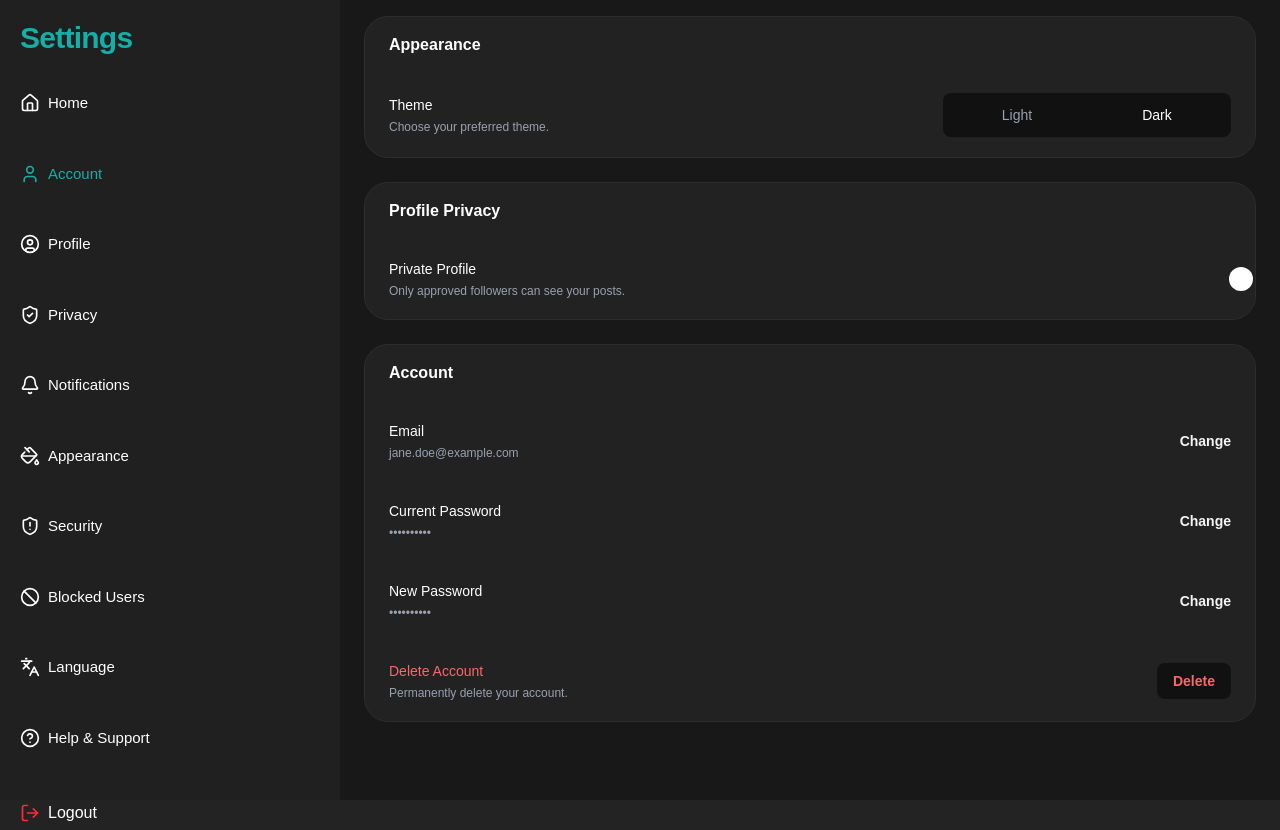
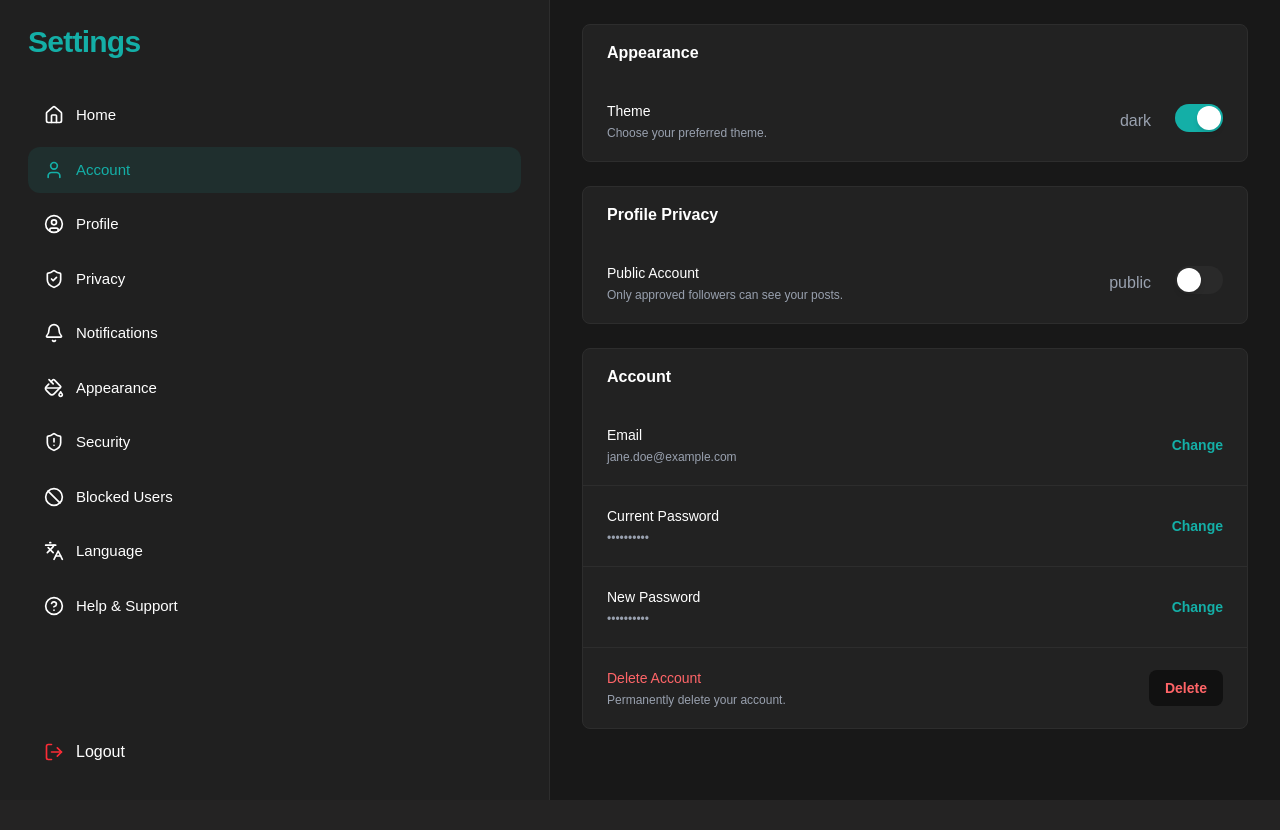
Before and after one commit to Astra-max/social-app, a Next.js app in the folder front-end/: page /view/Settings in a window 1280 px wide. After the commit the page ends 800 px from the top, so only its background shows below. Built offline with nearby package versions, Linux system fonts and the light colour scheme; no server answers.

Commit message:
proto: temp work

```diff
--- a/front-end/app/globals.css
+++ b/front-end/app/globals.css
@@ -3,7 +3,7 @@
 :root {
   --background: #242323;
   --fade-background: #1b1a1a;
-  --foreground: #f5f4f4;
+  --foreground: #14afa7f5f4f4;
   --primary-theme: #14afa7;
 }
 
--- a/front-end/app/view/Settings/settings.tsx
+++ b/front-end/app/view/Settings/settings.tsx
@@ -15,6 +15,7 @@ import {
   LogOut,
 } from "lucide-react";
 import { useRouter } from "next/navigation";
+import Toggle from "@/components/ui/toggle";
 
 const TABS = [
   { id: "home", label: "Home", icon: Home },
@@ -29,26 +30,24 @@ const TABS = [
   { id: "help", label: "Help & Support", icon: HelpCircle },
 ] as const;
 
-const tabButtonClass = (active: boolean) =>
-  active ? "text-[#14afa7] font-bold" : "text-white";
-
 export default function SettingsPage() {
   const [activeTab, setActiveTab] = useState("account");
-  const [theme, setTheme] = useState<"light" | "dark">("dark");
-  const [privateProfile, setPrivateProfile] = useState(true);
+  const [toggleTheme, setToggleTheme] = useState(true);
+  const [checked1, setChecked1] = useState<boolean>(false)
 
   const router = useRouter();
 
   return (
-    <div className="w-full h-screen bg-[#181818]">
-      <div className="grid h-full grid-cols-1 sm:grid-cols-[340px_1fr]">
+    <div className="h-screen w-full bg-[#181818]">
+      <div className="grid h-full grid-cols-1 lg:grid-cols-[550px_1fr]">
+
         {/* Sidebar */}
-        <nav className="flex h-full min-h-screen flex-col bg-[#202020] p-5">
-          <h1 className="mb-6 text-3xl font-bold tracking-tight text-[#14afa7]">
+        <nav className="flex h-full flex-col border-r border-[#2d2d2d] bg-[#202020] px-7 py-6">
+          <h1 className="mb-8 text-3xl font-bold tracking-tight text-[#14afa7]">
             Settings
           </h1>
 
-          <ul className="flex flex-col gap-6">
+          <ul className="flex flex-col gap-2">
             {TABS.map((tab) => {
               const Icon = tab.icon;
               const active = activeTab === tab.id;
@@ -61,14 +60,14 @@ export default function SettingsPage() {
                         router.push("/view/Home");
                         return;
                       }
-
                       setActiveTab(tab.id);
                     }}
-                    className={`flex w-full items-center gap-2 py-3 text-left text-[15px] font-medium cursor-pointer ${tabButtonClass(
-                      active
-                    )}`}
+                    className={`flex w-full items-center gap-3 rounded-xl px-4 py-3 text-left text-[15px] font-medium transition ${active
+                      ? "bg-[#14afa7]/10 text-[#14afa7]"
+                      : "text-white hover:bg-[#2a2a2a]"
+                      }`}
                   >
-                    <Icon size={20} strokeWidth={2} />
+                    <Icon size={20} />
                     {tab.label}
                   </button>
                 </li>
@@ -76,91 +75,69 @@ export default function SettingsPage() {
             })}
           </ul>
 
-          <div className="mt-auto pt-10">
-            <button className="inline-flex items-center gap-2 text-base text-white">
-              <LogOut className="text-red-500" size={20} strokeWidth={2} />
+          <div className="mt-auto pt-8">
+            <button className="flex w-full items-center gap-3 rounded-xl px-4 py-3 text-white transition hover:bg-[#2a2a2a]">
+              <LogOut className="text-red-500" size={20} />
               Logout
             </button>
           </div>
         </nav>
 
         {/* Content */}
-        <div className="h-full overflow-y-auto px-6 py-4">
-          <div className="space-y-6">
+        <div className="h-full w-full overflow-y-auto px-8 py-6 space-y-6">
+
           {/* Appearance */}
-            <div className="rounded-3xl border border-[#2d2d2d] bg-[#222222]">
+          <div className="rounded-lg border border-[#2d2d2d] bg-[#222222]">
             <h2 className="px-6 py-4 text-base font-semibold text-white">
               Appearance
             </h2>
 
-              <div className="flex items-center justify-between gap-4 px-6 py-5">
+            <div className="flex items-center justify-between px-6 py-5">
               <div>
                 <p className="text-sm font-medium text-white">Theme</p>
                 <p className="mt-1 text-xs text-gray-400">
                   Choose your preferred theme.
                 </p>
               </div>
-
-                <div className="flex w-72 rounded-lg bg-[#111] p-1">
-                  {(["light", "dark"] as const).map((t) => (
-                    <button
-                      key={t}
-                      onClick={() => setTheme(t)}
-                      className={`flex-1 rounded-lg py-2 text-sm font-medium capitalize transition ${
-                        theme === t
-                          ? "bg-[--primary-theme] text-white"
-                          : "text-gray-400 hover:bg-[--primary-theme] hover:text-white"
-                      }`}
-                    >
-                      {t}
-                    </button>
-                  ))}
-                </div>
+              <Toggle checked={toggleTheme}
+               onChange={setToggleTheme}
+               label={`${toggleTheme ? "dark" : "light"}`}
+               />
             </div>
           </div>
 
           {/* Profile Privacy */}
-            <div className="rounded-3xl border border-[#2d2d2d] bg-[#222222]">
+          <div className="rounded-lg border border-[#2d2d2d] bg-[#222222]">
             <h2 className="px-6 py-4 text-base font-semibold text-white">
               Profile Privacy
             </h2>
 
-              <div className="flex items-center justify-between gap-4 px-6 py-5">
+            <div className="flex items-center justify-between px-6 py-5">
               <div>
                 <p className="text-sm font-medium text-white">
-                    Private Profile
+                  {!checked1 ? "Public" : "Private"} Account
                 </p>
                 <p className="mt-1 text-xs text-gray-400">
                   Only approved followers can see your posts.
                 </p>
               </div>
+                <Toggle
+                  checked={checked1}
+                  onChange={setChecked1}
+                  label={`${checked1 ? "private" : "public"}`}
+                />
 
-                <button
-                  role="switch"
-                  aria-checked={privateProfile}
-                  onClick={() => setPrivateProfile((prev) => !prev)}
-                  className={`relative h-7 w-12 rounded-full transition ${
-                    privateProfile ? "bg-[--primary-theme]" : "bg-[#111]"
-                  }`}
-                >
-                  <span
-                    className={`absolute top-0.5 h-6 w-6 rounded-full bg-white transition-transform ${
-                      privateProfile
-                        ? "translate-x-[22px]"
-                        : "translate-x-0.5"
-                    }`}
-                  />
-                </button>
             </div>
           </div>
 
           {/* Account */}
-            <div className="rounded-3xl border border-[#2d2d2d] bg-[#222222]">
+          <div className="rounded-lg border border-[#2d2d2d] bg-[#222222]">
             <h2 className="px-6 py-4 text-base font-semibold text-white">
               Account
             </h2>
 
-              <div>
+            <div className="divide-y divide-[#2d2d2d]">
+
               <div className="flex items-center justify-between px-6 py-5">
                 <div>
                   <p className="text-sm font-medium text-white">Email</p>
@@ -168,8 +145,7 @@ export default function SettingsPage() {
                     jane.doe@example.com
                   </p>
                 </div>
-
-                  <button className="text-sm font-semibold text-[--primary-theme]">
+                <button className="text-sm font-semibold text-[#14afa7]">
                   Change
                 </button>
               </div>
@@ -183,8 +159,7 @@ export default function SettingsPage() {
                     ••••••••••
                   </p>
                 </div>
-
-                  <button className="text-sm font-semibold text-[--primary-theme]">
+                <button className="text-sm font-semibold text-[#14afa7]">
                   Change
                 </button>
               </div>
@@ -198,8 +173,7 @@ export default function SettingsPage() {
                     ••••••••••
                   </p>
                 </div>
-
-                  <button className="text-sm font-semibold text-[--primary-theme]">
+                <button className="text-sm font-semibold text-[#14afa7]">
                   Change
                 </button>
               </div>
@@ -213,14 +187,14 @@ export default function SettingsPage() {
                     Permanently delete your account.
                   </p>
                 </div>
-
-                  <button className="rounded-lg bg-[#111] px-4 py-2 text-sm font-semibold text-red-400">
+                <button className="rounded-lg bg-[#111] px-4 py-2 text-sm font-semibold text-red-400 cursor-pointer">
                   Delete
                 </button>
               </div>
+
             </div>
           </div>
-          </div>
+
         </div>
       </div>
     </div>
--- a/front-end/components/allPosts/allPosts.tsx
+++ b/front-end/components/allPosts/allPosts.tsx
@@ -101,13 +101,16 @@ export function UserPostProfile({
         <UserProfileImage url={userImage} />
 
         <span className={style.userPostProfile}>
-          <p>{fullName}</p>
-          <p>posted on {datePosted}</p>
+          <span className="flex gap-2 font-bold">{fullName}
+            <div className="">
+              {privacy === "public" ? <Eye /> : <LockIcon />}
+            </div>
+          </span>
+          <p className="text-sm">posted on {datePosted}</p>
         </span>
       </div>
-      <div className={style.userPrivacy}>
-        {privacy === "public" ? <Eye /> : <LockIcon />}
-        {status}
+      <div className="font-bold">
+        ....
       </div>
     </div>
   );
@@ -161,7 +164,7 @@ interface DescriptionProps {
   description: string;
 }
 
-export function PostDescriptionUI({ description } : DescriptionProps) {
+export function PostDescriptionUI({ description }: DescriptionProps) {
   return (
     <div>
       <p className={style.shoutDescription}>{description}</p>
--- /dev/null
+++ b/front-end/components/allPosts/newPost.tsx
@@ -0,0 +1 @@
+export default function CreatePostUI() {}
--- a/front-end/components/sidebar/follow.tsx
+++ b/front-end/components/sidebar/follow.tsx
@@ -40,8 +40,8 @@ export function FollowUserUI({ data }: { data: FollowUsers }) {
           />
         </div>
         <div>
-          <p>{data.fullName}</p>
-          <p>{data.location}</p>
+          <p className="font-bold text-gray-300">{data.fullName}</p>
+          <p className="text-sm text-gray-300">{data.location}</p>
         </div>
       </div>
       <div>
--- a/front-end/components/ui/toggle.tsx
+++ b/front-end/components/ui/toggle.tsx
@@ -0,0 +1,166 @@
+'use client';
+
+import React from 'react';
+import { type ClassValue, clsx } from 'clsx';
+import { twMerge } from 'tailwind-merge';
+
+
+
+function cn(...inputs: ClassValue[]) {
+  return twMerge(clsx(inputs));
+}
+
+
+
+interface ToggleProps {
+  checked: boolean;
+  onChange: (checked: boolean) => void;
+  className?: string;
+  size?: 'sm' | 'md' | 'lg';
+  disabled?: boolean;
+  label?: string;
+  labelPosition?: 'left' | 'right';
+  activeColor?: string;
+  inactiveColor?: string;
+  thumbColor?: string;
+  showIcon?: boolean;
+  iconOn?: React.ReactNode;
+  iconOff?: React.ReactNode;
+}
+
+export function Toggle({
+  checked,
+  onChange,
+  className,
+  size = 'md',
+  disabled = false,
+  label,
+  labelPosition = 'right',
+  activeColor = '#14afa7',
+  inactiveColor = '#2a2a2a',
+  thumbColor = '#ffffff',
+  showIcon = false,
+  iconOn,
+  iconOff,
+}: ToggleProps) {
+  const handleToggle = () => {
+    if (!disabled) {
+      onChange(!checked);
+    }
+  };
+
+  const sizeClasses = {
+    sm: {
+      toggle: 'h-5 w-10',
+      thumb: 'h-4 w-4',
+      translate: 'translate-x-[20px]',
+      gap: 'gap-2',
+      text: 'text-sm',
+      icon: 'w-2.5 h-2.5',
+    },
+    md: {
+      toggle: 'h-7 w-12',
+      thumb: 'h-6 w-6',
+      translate: 'translate-x-[22px]',
+      gap: 'gap-3',
+      text: 'text-base',
+      icon: 'w-3.5 h-3.5',
+    },
+    lg: {
+      toggle: 'h-9 w-16',
+      thumb: 'h-8 w-8',
+      translate: 'translate-x-[28px]',
+      gap: 'gap-4',
+      text: 'text-lg',
+      icon: 'w-4.5 h-4.5',
+    },
+  };
+
+  // Default icons if showIcon is true and no custom icons provided
+  const defaultIconOn = iconOn || (
+    <svg
+      className={cn(sizeClasses[size].icon, 'text-yellow-500')}
+      fill="currentColor"
+      viewBox="0 0 20 20"
+      xmlns="http://www.w3.org/2000/svg"
+    >
+      <path
+        fillRule="evenodd"
+        d="M10 2a1 1 0 011 1v1a1 1 0 11-2 0V3a1 1 0 011-1zm4 8a4 4 0 11-8 0 4 4 0 018 0zm-.464 4.95l.707.707a1 1 0 001.414-1.414l-.707-.707a1 1 0 00-1.414 1.414zm2.12-10.607a1 1 0 010 1.414l-.706.707a1 1 0 11-1.414-1.414l.707-.707a1 1 0 011.414 0zM17 11a1 1 0 100-2h-1a1 1 0 100 2h1zm-7 4a1 1 0 011 1v1a1 1 0 11-2 0v-1a1 1 0 011-1zM5.05 6.464A1 1 0 106.465 5.05l-.708-.707a1 1 0 00-1.414 1.414l.707.707zm1.414 8.486l-.707.707a1 1 0 01-1.414-1.414l.707-.707a1 1 0 011.414 1.414zM4 11a1 1 0 100-2H3a1 1 0 000 2h1z"
+        clipRule="evenodd"
+      />
+    </svg>
+  );
+
+  const defaultIconOff = iconOff || (
+    <svg
+      className={cn(sizeClasses[size].icon, 'text-gray-700 dark:text-gray-300')}
+      fill="currentColor"
+      viewBox="0 0 20 20"
+      xmlns="http://www.w3.org/2000/svg"
+    >
+      <path
+        fillRule="evenodd"
+        d="M17.293 13.293A8 8 0 016.707 2.707a8.001 8.001 0 1010.586 10.586z"
+        clipRule="evenodd"
+      />
+    </svg>
+  );
+
+  const toggleElement = (
+    <button
+      role="switch"
+      aria-checked={checked}
+      onClick={handleToggle}
+      disabled={disabled}
+      className={cn(
+        'relative cursor-pointer rounded-full transition-colors duration-300 active:scale-95',
+        'focus:outline-none focus:ring-2 focus:ring-offset-2 focus:ring-[#14afa7] dark:focus:ring-offset-gray-900',
+        disabled && 'opacity-50 cursor-not-allowed active:scale-100',
+        sizeClasses[size].toggle,
+        checked ? 'bg-[#14afa7] dark:bg-[#14afa7]' : 'bg-[#2a2a2a] dark:bg-[#3a3a3a]',
+        className
+      )}
+      style={{
+        backgroundColor: checked ? activeColor : inactiveColor,
+      }}
+    >
+      <span
+        className={cn(
+          'absolute top-0.5 rounded-full bg-white shadow-md transition-transform duration-300 ease-out',
+          'flex items-center justify-center',
+          sizeClasses[size].thumb,
+          checked ? sizeClasses[size].translate : 'translate-x-0.5'
+        )}
+        style={{ backgroundColor: thumbColor }}
+      >
+        {showIcon && (checked ? defaultIconOn : defaultIconOff)}
+      </span>
+    </button>
+  );
+
+  if (!label) {
+    return toggleElement;
+  }
+
+  return (
+    <div className={cn('flex items-center', sizeClasses[size].gap, 'select-none')}>
+      <label
+        className={cn(
+          'cursor-pointer font-medium text-gray-400 order-1 pr-3',
+          sizeClasses[size].text,
+          disabled && 'cursor-not-allowed opacity-50'
+        )}
+      >
+        {label}
+      </label>
+
+      {/* Toggle second (right side) */}
+      <div className="order-2">
+        {toggleElement}
+      </div>
+    </div>
+  );
+}
+
+export default Toggle;
--- a/front-end/package.json
+++ b/front-end/package.json
@@ -11,12 +11,14 @@
   "dependencies": {
     "@reduxjs/toolkit": "^2.12.0",
     "axios": "^1.18.0",
+    "clsx": "^2.1.1",
     "lucide-react": "^1.17.0",
     "next": "16.2.7",
     "react": "19.2.4",
     "react-dom": "19.2.4",
     "react-icons": "^5.6.0",
-    "react-redux": "^9.3.0"
+    "react-redux": "^9.3.0",
+    "tailwind-merge": "^3.6.0"
   },
   "devDependencies": {
     "@tailwindcss/postcss": "^4",
```
Also changed, not shown: 1 other file (tests, documents, lock files or other folders). Lines whose indentation alone changed are shown as unchanged.
